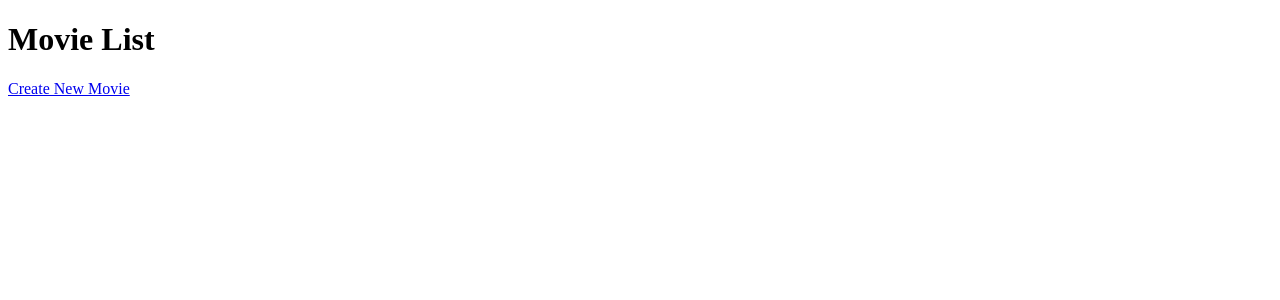
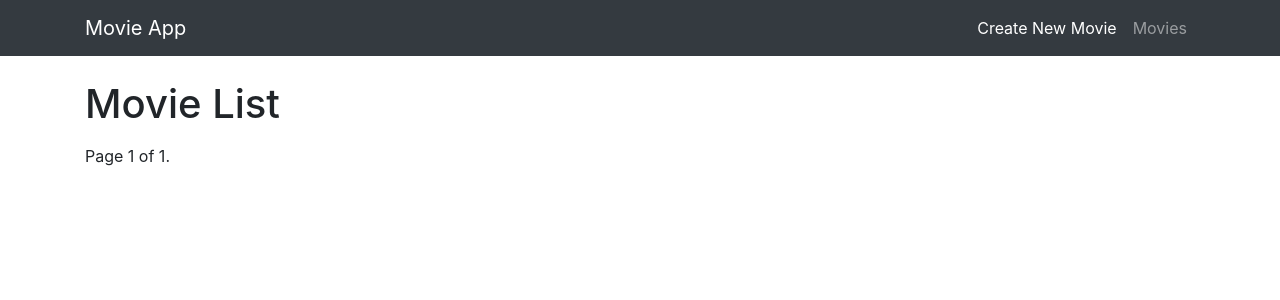
Before and after one commit to varvianskyiviach/bond_t, a Django app: page /movies/ in a window 1280 px wide. Shown: the top 300 px of the page. Run offline with Django 4.2, Linux system fonts and the light colour scheme; data that the repository does not hold is empty; some libraries are stand-ins or nearby versions.

Commit message:
forms is finished

```diff
--- /dev/null
+++ b/src/movies/templates/movies/base.html
@@ -0,0 +1,35 @@
+<!DOCTYPE html>
+<html lang="en">
+<head>
+    <meta charset="UTF-8">
+    <meta name="viewport" content="width=device-width, initial-scale=1.0">
+    <title>{% block title %}Movie App{% endblock %}</title>
+    <link rel="stylesheet" href="https://stackpath.bootstrapcdn.com/bootstrap/4.5.2/css/bootstrap.min.css">
+</head>
+<body>
+    <header>
+        <nav class="navbar navbar-expand-lg navbar-dark bg-dark">
+            <div class="container">
+                <a class="navbar-brand" href="/">Movie App</a>
+                <button class="navbar-toggler" type="button" data-toggle="collapse" data-target="#navbarSupportedContent" aria-controls="navbarSupportedContent" aria-expanded="false" aria-label="Toggle navigation">
+                    <span class="navbar-toggler-icon"></span>
+                </button>
+                <div class="collapse navbar-collapse" id="navbarSupportedContent">
+                    <ul class="navbar-nav ml-auto">
+                        <li class="nav-item active">
+                            <a class="nav-link" href="{% url 'movie_create' %}">Create New Movie</a>
+                        </li>
+                        <li class="nav-item">
+                            <a class="nav-link" href="/movies/">Movies</a>
+                        </li>
+                    </ul>
+                </div>
+            </div>
+        </nav>
+    </header>
+    <main class="container mt-4">
+        {% block content %}
+        {% endblock %}
+    </main>
+</body>
+</html>
--- a/src/movies/templates/movies/movie_list.html
+++ b/src/movies/templates/movies/movie_list.html
@@ -1,17 +1,29 @@
-<!DOCTYPE html>
-<html lang="en">
-<head>
-    <meta charset="UTF-8">
-    <meta name="viewport" content="width=device-width, initial-scale=1.0">
-    <title>Movie List</title>
-</head>
-<body>
-    <h1>Movie List</h1>
-    <ul>
-        {% for movie in movie_list %}
-            <li><a href="{% url 'movie_detail' movie.id %}">{{ movie.title }}</a></li>
-        {% endfor %}
-    </ul>
-    <a href="{% url 'movie_create' %}">Create New Movie</a>
-</body>
-</html>
+{% extends './base.html' %}
+
+{% block title %}Movie List{% endblock %}
+
+{% block content %}
+<h1>Movie List</h1>
+<ul>
+    {% for movie in page_obj %}
+    <li><a href="{% url 'movie_detail' movie.id %}">{{ movie.title }}</a></li>
+    {% endfor %}
+</ul>
+<div class="pagination">
+    <span class="step-links">
+        {% if page_obj.has_previous %}
+            <a href="?page=1">&laquo; First</a>
+            <a href="?page={{ page_obj.previous_page_number }}">Previous</a>
+        {% endif %}
+
+        <span class="current">
+            Page {{ page_obj.number }} of {{ page_obj.paginator.num_pages }}.
+        </span>
+
+        {% if page_obj.has_next %}
+            <a href="?page={{ page_obj.next_page_number }}">Next</a>
+            <a href="?page={{ page_obj.paginator.num_pages }}">Last &raquo;</a>
+        {% endif %}
+    </span>
+</div>
+{% endblock %}
--- a/src/movies/urls.py
+++ b/src/movies/urls.py
@@ -12,9 +12,9 @@ urlpatterns = [
 
 
 urlpatterns += [
-    path("movies/", views.MovieListView.as_view(), name="movie_list"),
-    path("movies/<int:pk>/", views.MovieDetailView.as_view(), name="movie_detail"),
-    path("movies/create/", views.MovieCreateView.as_view(), name="movie_create"),
-    path("movies/<int:pk>/update/", views.MovieUpdateView.as_view(), name="movie_update"),
-    path("movies/<int:pk>/delete/", views.MovieDeleteView.as_view(), name="movie_delete"),
+    path("movies/", views.movies_page, name="movie_list"),
+    path("movies/<int:pk>/", views.movie_detail_page, name="movie_detail"),
+    path("movies/create/", views.create, name="movie_create"),
+    path("movies/<int:pk>/update/", views.update, name="movie_update"),
+    path("movies/<int:pk>/delete/", views.delete, name="movie_delete"),
 ]
--- a/src/movies/views.py
+++ b/src/movies/views.py
@@ -1,46 +1,54 @@
-from django.urls import reverse_lazy
-from django.views.generic import (
-    CreateView,
-    DeleteView,
-    DetailView,
-    ListView,
-    UpdateView,
-)
+from django.core.paginator import Paginator
+from django.shortcuts import get_object_or_404, redirect, render
 
+from .forms import MovieForm
 from .models import Movie
 
-# from django.shortcuts import render
 
-# # def movie_detail_page(request, pk):
-# #     movie = Movie.objects.get(pk=pk)
-# #     return render(request, 'movies/movie_detail.html', {"movie": movie})
+def movies_page(request):
+    movies = Movie.objects.all()
+    paginator = Paginator(movies, 25)
+    page_number = request.GET.get("page")
+    page_obj = paginator.get_page(page_number)
+    return render(request, "movies/movie_list.html", {"page_obj": page_obj})
 
 
-class MovieListView(ListView):
-    model = Movie
-    template_name = "movies/movie_list.html"
+def movie_detail_page(request, pk):
+    movie = Movie.objects.get(pk=pk)
+    return render(request, "movies/movie_detail.html", {"movie": movie})
 
 
-class MovieDetailView(DetailView):
-    model = Movie
-    template_name = "movies/movie_detail.html"
+def create(request):
+    if request.method == "POST":
+        form = MovieForm(request.POST)
+        if form.is_valid():
+            form.save()
+            return redirect("movie_list")
+    else:
+        form = MovieForm()
+
+    return render(request, "movies/movie_form.html", {"form": form})
 
 
-class MovieCreateView(CreateView):
-    model = Movie
-    fields = ["title", "release_year", "directors", "actors"]
-    template_name = "movies/movie_form.html"
-    success_url = reverse_lazy("movie_list")
+def update(request, pk):
+    movie = get_object_or_404(Movie, pk=pk)
+
+    if request.method == "POST":
+        form = MovieForm(request.POST, instance=movie)
+        if form.is_valid():
+            form.save()
+            return redirect("movie_detail", pk=pk)
+    else:
+        form = MovieForm(instance=movie)
+
+    return render(request, "movies/movie_form.html", {"form": form, "movie": movie})
 
 
-class MovieUpdateView(UpdateView):
-    model = Movie
-    fields = ["title", "release_year", "directors", "actors"]
-    template_name = "movies/movie_form.html"
-    success_url = reverse_lazy("movie_list")
+def delete(request, pk):
+    movie = Movie.objects.get(id=pk)
 
+    if request.method == "POST":
+        movie.delete()
+        return redirect("movie_list")
 
-class MovieDeleteView(DeleteView):
-    model = Movie
-    template_name = "movies/movie_confirm_delete.html"
-    success_url = reverse_lazy("movie_list")
+    return render(request, "movies/movie_confirm_delete.html", {"movie": movie})
```
Also changed, not shown: src/config/settings.py (+10 -9 lines), src/movies/forms.py (added, +38 -0 lines), src/movies/templates/movies/movie_confirm_delete.html (+16 -17 lines), src/movies/templates/movies/movie_detail.html (+40 -22 lines), src/movies/templates/movies/movie_form.html (+29 -32 lines).
